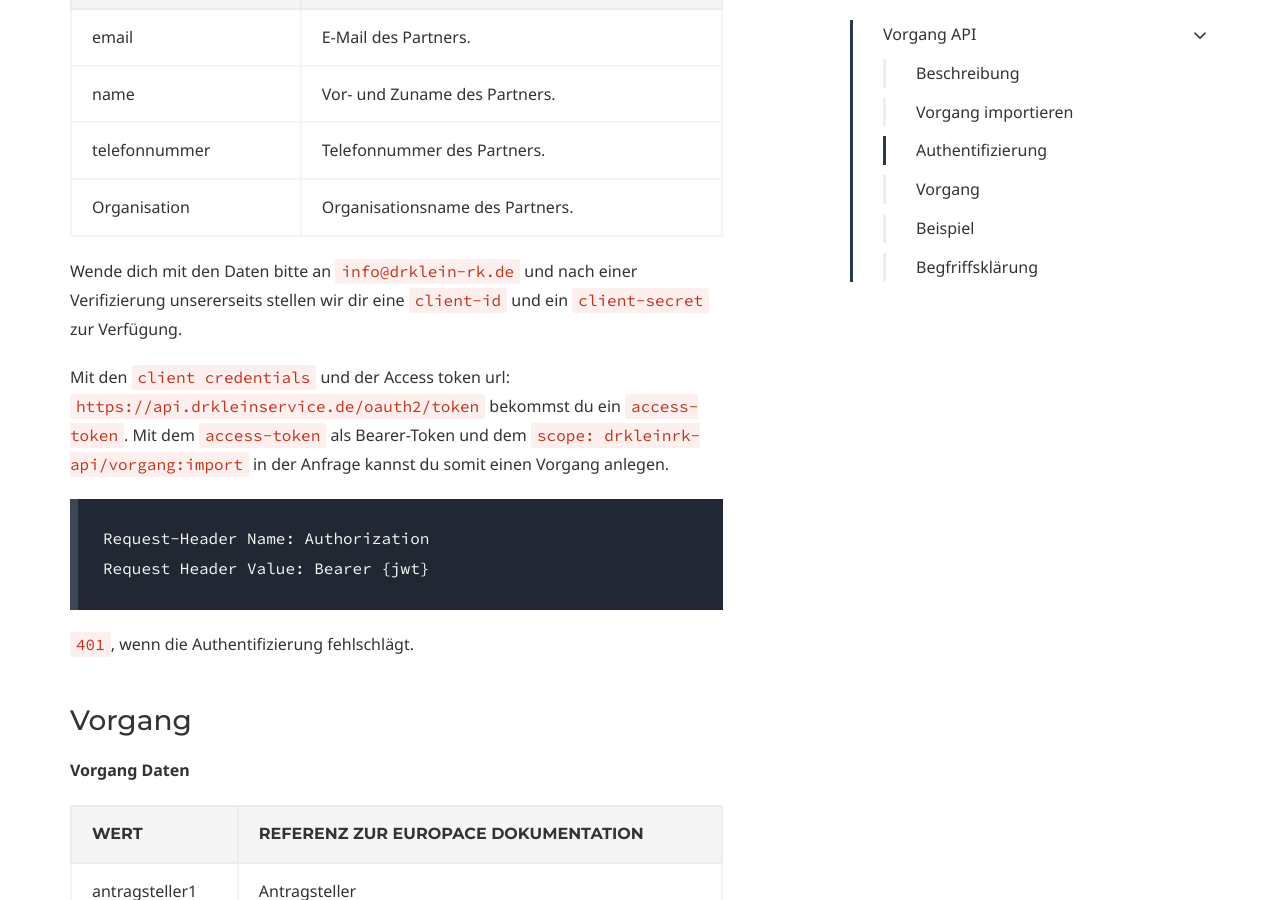
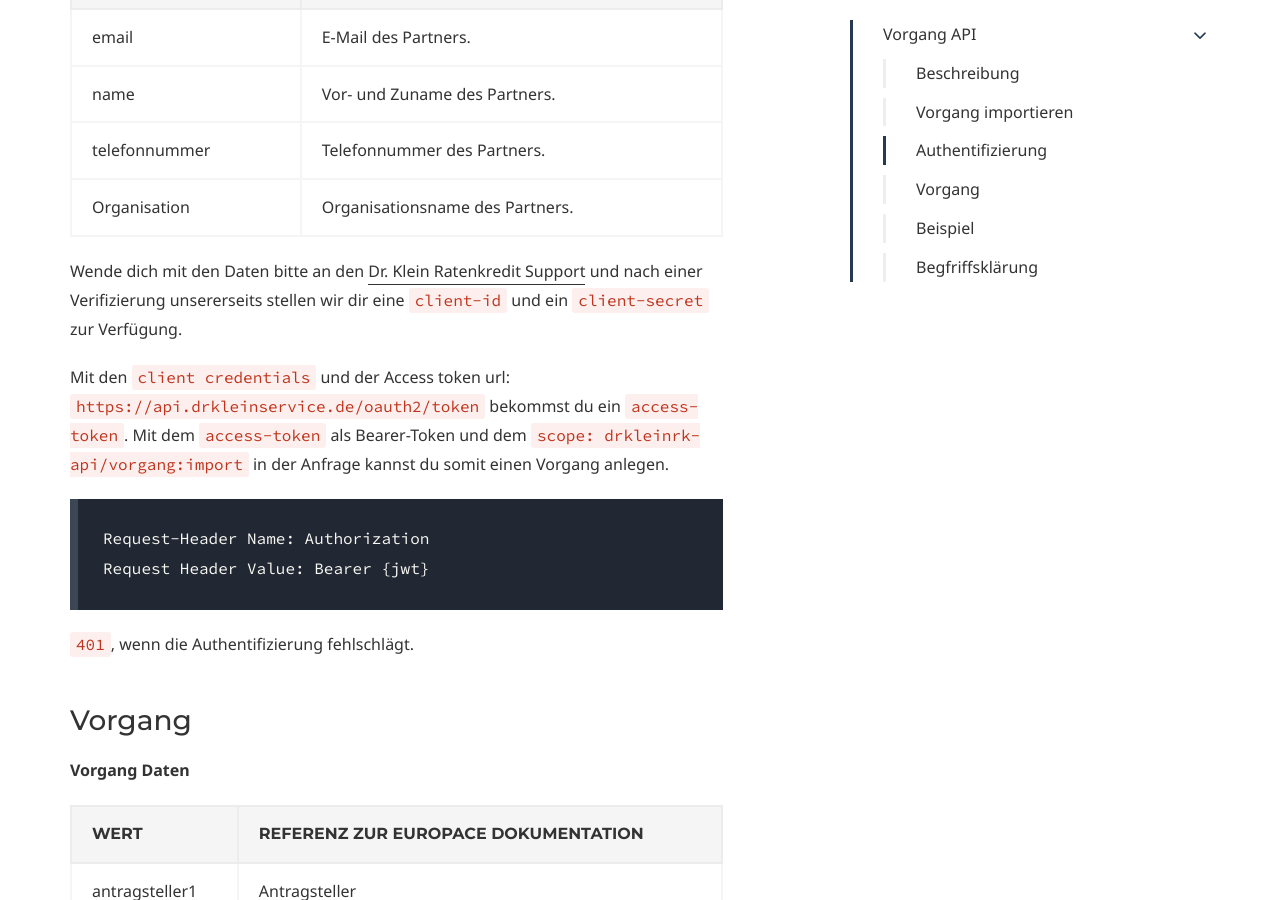
Before and after one commit to drklein-rk/api-drkleinrk, a Jekyll site: the page built from vorgangapi.md, in a window 1280 px wide and 900 px high, scrolled down 1550 px. Built offline with Jekyll 4.4.1, drawn with Linux system fonts in a browser that asks for light colours; some web fonts are replaced.

Commit message:
Support Email soll sich gleich  mit den richtigen Subject öffnen.

```diff
--- a/vorgangapi.md
+++ b/vorgangapi.md
@@ -46,7 +46,7 @@ Um einen Client zu registrieren brauchen wir die folgenden Daten:
 | telefonnummer | Telefonnummer des Partners. |
 | Organisation | Organisationsname des Partners. |
 
-Wende dich mit den Daten bitte an `info@drklein-rk.de` und nach einer Verifizierung unsererseits stellen wir dir eine `client-id` und ein `client-secret` zur Verfügung.
+Wende dich mit den Daten bitte an den [Dr. Klein Ratenkredit Support](mailto:info@drklein-rk.de?subject=API%20Credentials%20Anfrage) und nach einer Verifizierung unsererseits stellen wir dir eine `client-id` und ein `client-secret` zur Verfügung.
 
 Mit den `client credentials` und der Access token url: `https://api.drkleinservice.de/oauth2/token` bekommst du ein `access-token`.
 Mit dem `access-token` als Bearer-Token und dem `scope: drkleinrk-api/vorgang:import` in der Anfrage kannst du somit einen Vorgang anlegen.
```
